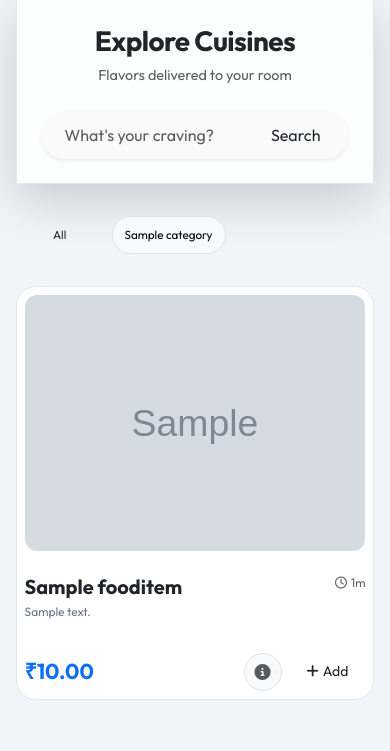
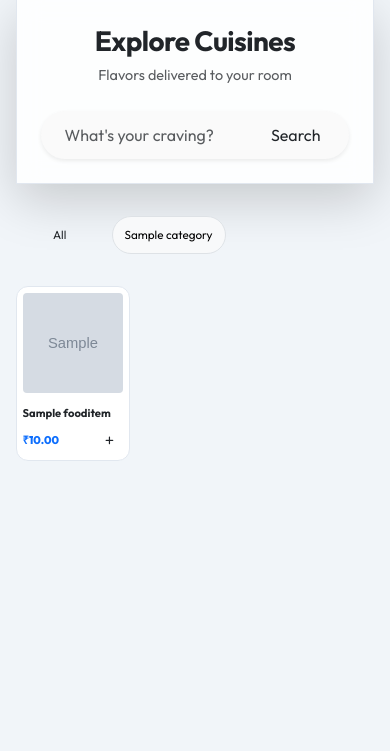
Before and after one commit to arjunbabu9656/Hotal-management, a Django app: page / in a window 390 px wide. Shown: the part 93-844 px from the top of the page. Run offline with Django 5.2, Linux system fonts and the light colour scheme; tables that the repository leaves empty hold one stand-in row (values such as "Sample post"); grey boxes marked "Sample" are stand-in pictures.

Commit message:
Update customer menu to show 3 items per row on mobile

```diff
--- a/menu/templates/menu/menu_list.html
+++ b/menu/templates/menu/menu_list.html
@@ -52,30 +52,20 @@
                 </div>
             </div>
             <div class="card-body p-0 d-flex flex-column h-100">
-                <div class="pt-3">
-                    <div class="d-flex justify-content-between align-items-center mb-1">
-                        <h5 class="card-title fw-bold mb-0">{{ item.name }}</h5>
-                        <div class="text-muted extra-small">
-                            <i class="far fa-clock me-1"></i>{{ item.preparation_time }}m
-                        </div>
-                    </div>
-                    <p class="card-text extra-small mb-3">{{ item.description|truncatewords:8 }}</p>
+                <div class="pt-2">
+                    <h5 class="card-title text-dark">{{ item.name }}</h5>
+                    <p class="card-desc d-none d-md-block text-muted extra-small mb-2">{{ item.description|truncatewords:8 }}</p>
                 </div>
 
-                <div class="price-action-row mt-auto">
-                    <h4 class="fw-bold text-primary mb-0">₹{{ item.price }}</h4>
-                    <div class="d-flex align-items-center gap-2">
-                        <a href="{% url 'menu:dish_detail' item.pk %}" class="btn btn-light rounded-pill px-2 border d-flex align-items-center justify-content-center" style="width: 38px; height: 38px;">
-                            <i class="fas fa-info-circle text-muted"></i>
-                        </a>
-                        <button class="btn btn-premium btn-sm rounded-pill px-3"
-                                data-action="add-to-cart"
-                                data-item-id="{{ item.id }}"
-                                style="height: 38px;"
-                                {% if not item.is_available %}disabled{% endif %}>
-                            <i class="fas fa-plus me-1"></i>Add
-                        </button>
-                    </div>
+                <div class="price-action-row">
+                    <h4 class="price-tag text-primary">₹{{ item.price }}</h4>
+                    <button class="btn btn-premium btn-add-cart"
+                            data-action="add-to-cart"
+                            data-item-id="{{ item.id }}"
+                            {% if not item.is_available %}disabled{% endif %}
+                            aria-label="Add to cart">
+                        <i class="fas fa-plus"></i><span class="d-none d-md-inline ms-1">Add</span>
+                    </button>
                 </div>
             </div>
         </div>
--- a/static/css/main.css
+++ b/static/css/main.css
@@ -126,53 +126,79 @@ small, .extra-small { font-size: clamp(0.75rem, 2.2vw, 0.875rem); }
 /* 5. FOOD CARDS GRID (1, 2, 3, 4 Columns) */
 .food-grid {
     display: grid;
-    gap: clamp(0.75rem, 3vw, 1.5rem);
-    grid-template-columns: 1fr; /* Default 280px-479px */
+    gap: clamp(4px, 2vw, 1.5rem);
+    grid-template-columns: repeat(3, 1fr); /* Mobile: 3 columns default */
 }
 
-@media (min-width: 480px) { .food-grid { grid-template-columns: repeat(2, 1fr); } }
-@media (min-width: 768px) { .food-grid { grid-template-columns: repeat(3, 1fr); } }
-@media (min-width: 1024px) { .food-grid { grid-template-columns: repeat(4, 1fr); } }
+@media (min-width: 640px) { .food-grid { grid-template-columns: repeat(4, 1fr); } }
+@media (min-width: 1024px) { .food-grid { grid-template-columns: repeat(5, 1fr); } }
+@media (min-width: 1440px) { .food-grid { grid-template-columns: repeat(6, 1fr); } }
 
 .card-premium {
     background: white;
-    border-radius: var(--radius-lg);
+    border-radius: var(--radius-md);
     border: 1px solid var(--border-light);
     overflow: hidden;
     display: flex;
     flex-direction: column;
-    padding: clamp(8px, 2vw, 16px);
+    padding: clamp(6px, 1.5vw, 16px);
     height: 100%;
+    transition: transform 0.2s, box-shadow 0.2s;
+}
+
+.card-premium:hover {
+    box-shadow: var(--shadow-premium);
+    transform: translateY(-2px);
 }
 
 .card-img-top {
-    aspect-ratio: 4 / 3;
+    aspect-ratio: 1 / 1;
     width: 100%;
     object-fit: cover;
-    border-radius: var(--radius-md);
+    border-radius: clamp(4px, 1vw, 8px);
 }
 
 .card-title {
+    font-size: clamp(0.7rem, 2.5vw, 1rem);
+    font-weight: 700;
     white-space: nowrap;
     overflow: hidden;
     text-overflow: ellipsis;
-    margin-top: 0.5rem;
+    margin-block: 6px 2px;
 }
 
 /* 6. PRICE & ADD BUTTON (Adaptive Row) */
 .price-action-row {
     display: flex;
-    flex-direction: column;
-    gap: 0.75rem;
+    flex-direction: row;
+    justify-content: space-between;
+    align-items: center;
     margin-top: auto;
-    padding-top: 1rem;
+    padding-top: 4px;
 }
 
-@media (min-width: 376px) {
-    .price-action-row {
-        flex-direction: row;
-        justify-content: space-between;
-        align-items: center;
+.price-tag {
+    font-size: clamp(0.7rem, 2.5vw, 1.1rem);
+    font-weight: 800;
+    margin-bottom: 0;
+}
+
+.btn-add-cart {
+    width: clamp(24px, 7vw, 36px);
+    height: clamp(24px, 7vw, 36px);
+    border-radius: 50%;
+    display: flex;
+    align-items: center;
+    justify-content: center;
+    padding: 0;
+    font-size: clamp(0.6rem, 2vw, 0.85rem);
+}
+
+@media (min-width: 768px) {
+    .btn-add-cart {
+        width: auto;
+        border-radius: 20px;
+        padding-inline: 1rem;
     }
 }
 
```
